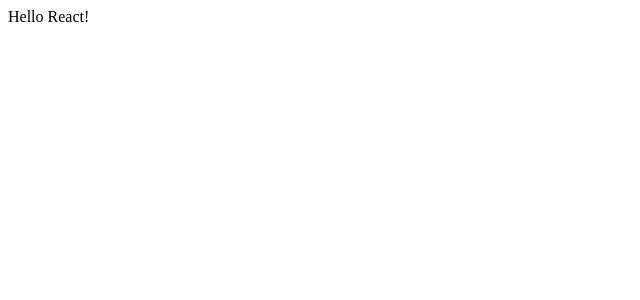
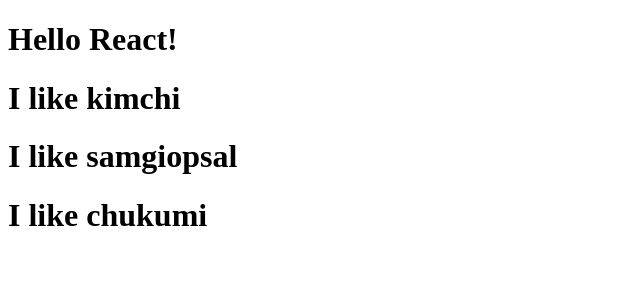
Before and after one commit to ttb0704/firstAppReact, a React (Create React App) app: page / in a window 1280 px wide. Shown: the top 300 px of the page, without its empty margins (0-640 px from the left). Built offline with nearby package versions, Linux system fonts and the light colour scheme.

Commit message:
컴포넌트/JSX/props

```diff
--- a/src/App.js
+++ b/src/App.js
@@ -1,8 +1,25 @@
 import React from 'react';
+
+// function Food(props){
+//   console.log(props);
+//   return <h1>I like {props.fav}</h1>
+// }
+
+function Food({fav}){
+  console.log({fav});
+  return <h1>I like {fav}</h1>
+}
 
 function App() {
   //return <div className="App" />;
-  return <div>Hello React!</div>
+  return (
+    <div>
+      <h1>Hello React!</h1>
+      <Food fav="kimchi"/>
+      <Food fav="samgiopsal"/>
+      <Food fav="chukumi"/>
+    </div>
+  );
 }
 
 export default App;
```
Also changed, not shown: 1 other file (tests, documents, lock files or other folders).
